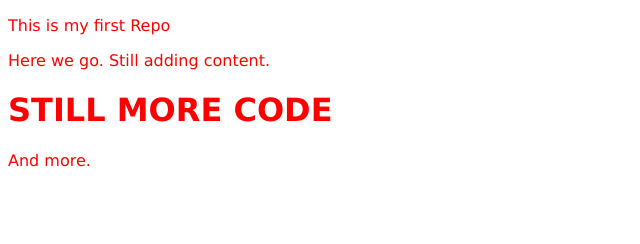
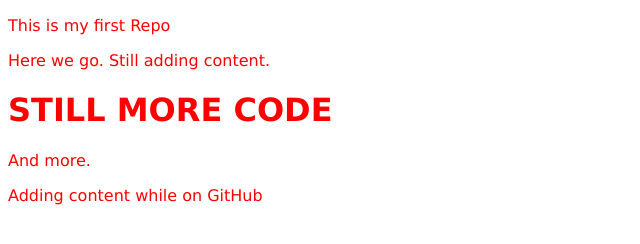
Before and after one commit to bchauncey/COMP1950, a plain HTML site: page index.html in a window 1280 px wide. Shown: the whole page, without its empty margins (0-640 px from the left). Drawn offline with Linux system fonts and the light colour scheme.

Commit message:
Added content while on GitHub

```diff
--- a/index.html
+++ b/index.html
@@ -8,4 +8,5 @@
 <p>Here we go. Still adding content.</p>
 <h1>STILL MORE CODE</h1>
 <p>And more.</p>
+<p>Adding content while on GitHub</p>
 </html>
```
